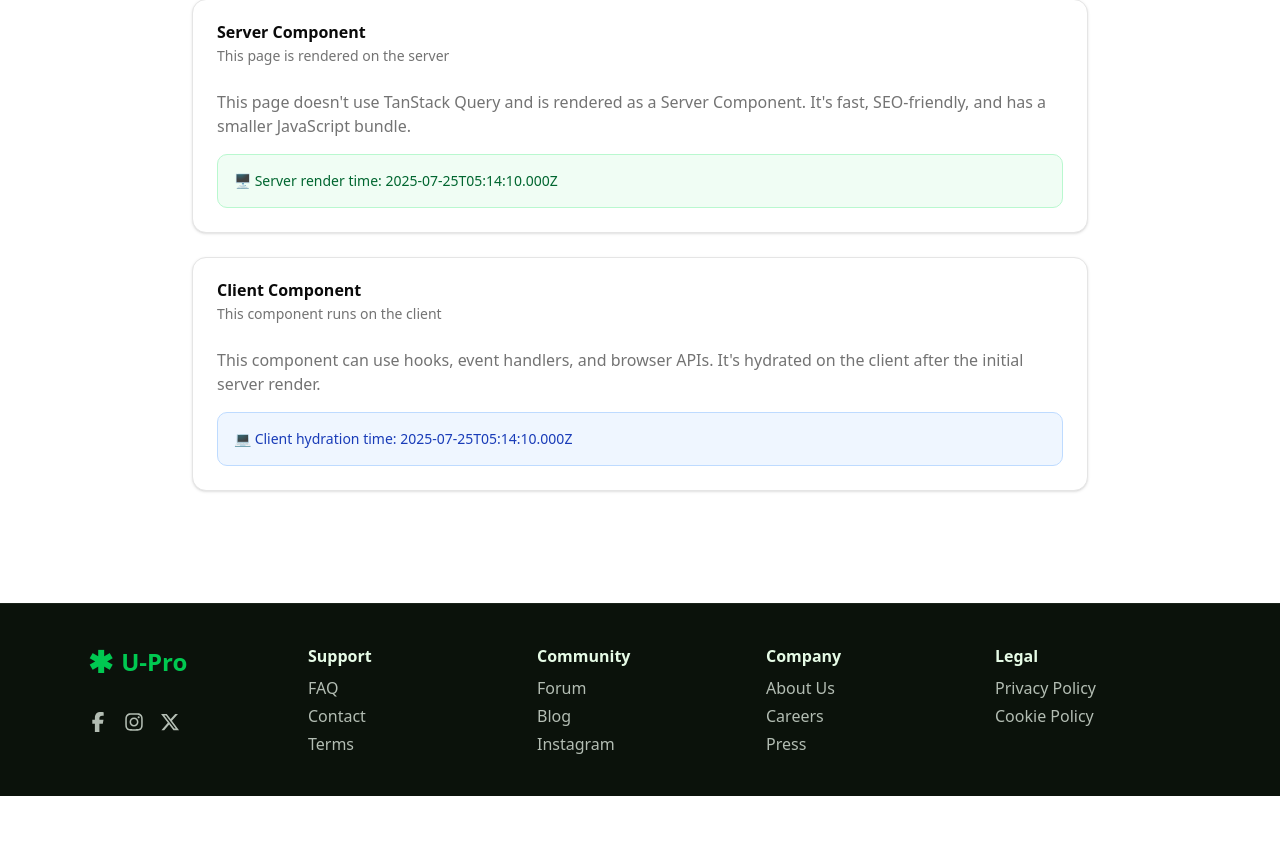
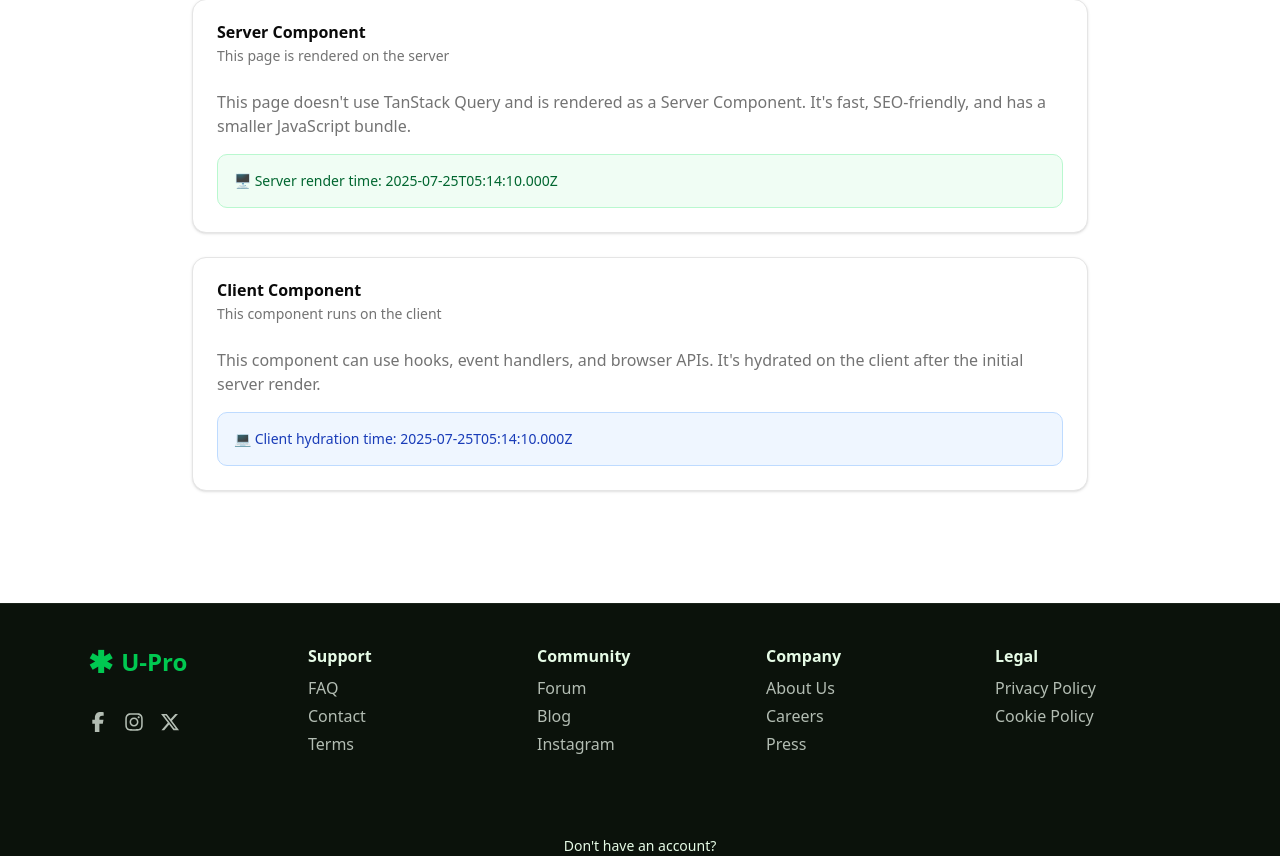
Before and after one commit to gkirat20/upro-web, a Next.js app: page / in a window 1280 px wide. Shown: the part 198-1054 px from the top of the page. Before the commit the page ends 994 px from the top, so only its background shows below. Built offline with nearby package versions, Linux system fonts and the light colour scheme; no server answers.

Commit message:
formatting issues

```diff
--- a/src/components/Footer.tsx
+++ b/src/components/Footer.tsx
@@ -155,6 +155,9 @@ export function Footer() {
           </div>
         </div>
       </div>
+      <div className="text-center text-sm text-[#e6fbe6] mt-10">
+        <p>Don&apos;t have an account?</p>
+      </div>
     </footer>
   );
 }
--- a/src/components/auth/SignUpForm.tsx
+++ b/src/components/auth/SignUpForm.tsx
@@ -45,7 +45,7 @@ export function SignUpForm() {
         <CardHeader>
           <CardTitle>Check your email</CardTitle>
           <CardDescription>
-            We've sent you a confirmation link to complete your registration.
+            {/* We've nt you a confirmation link to complete your registration. */}
           </CardDescription>
         </CardHeader>
       </Card>
--- a/src/contexts/AuthContext.tsx
+++ b/src/contexts/AuthContext.tsx
@@ -8,8 +8,8 @@ interface AuthContextType {
   user: User | null;
   session: Session | null;
   loading: boolean;
-  signIn: (email: string, password: string) => Promise<{ error: any }>;
-  signUp: (email: string, password: string) => Promise<{ error: any }>;
+  // signIn: (email: string, password: string) => Promise<{ error: any }>;
+  // signUp: (email: string, password: string) => Promise<{ error: any }>;
   signOut: () => Promise<void>;
 }
 
```
